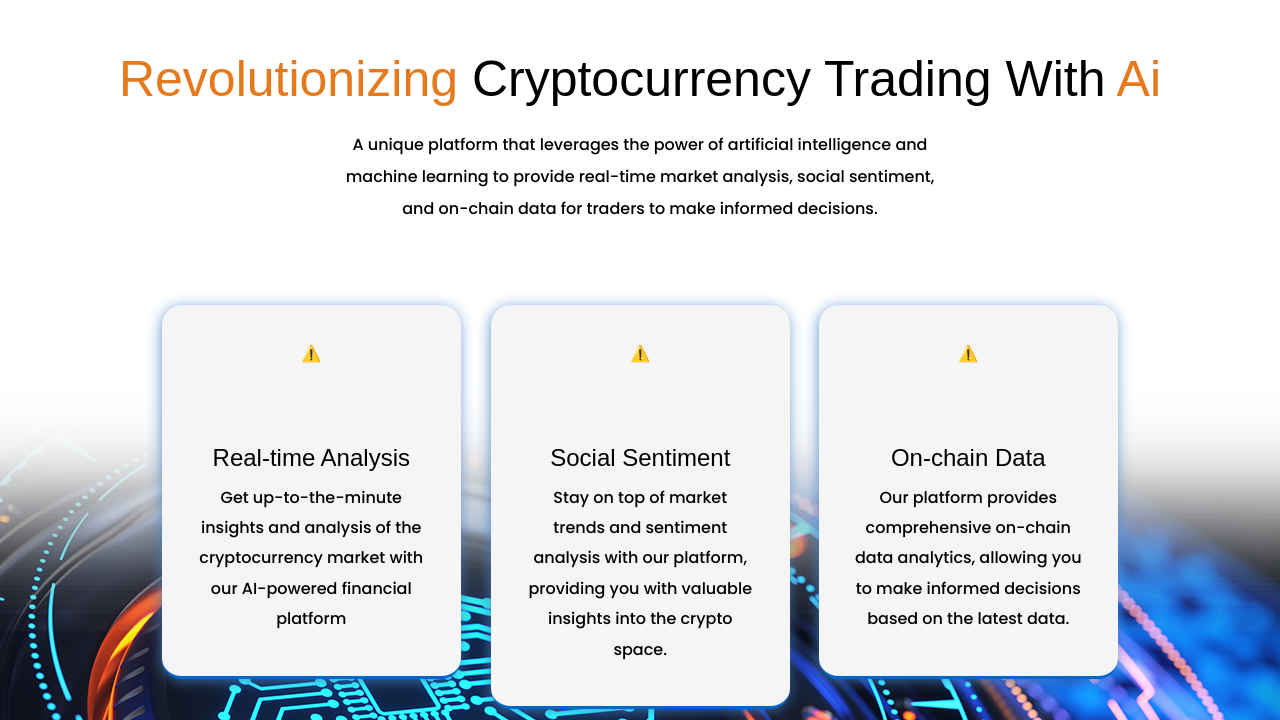
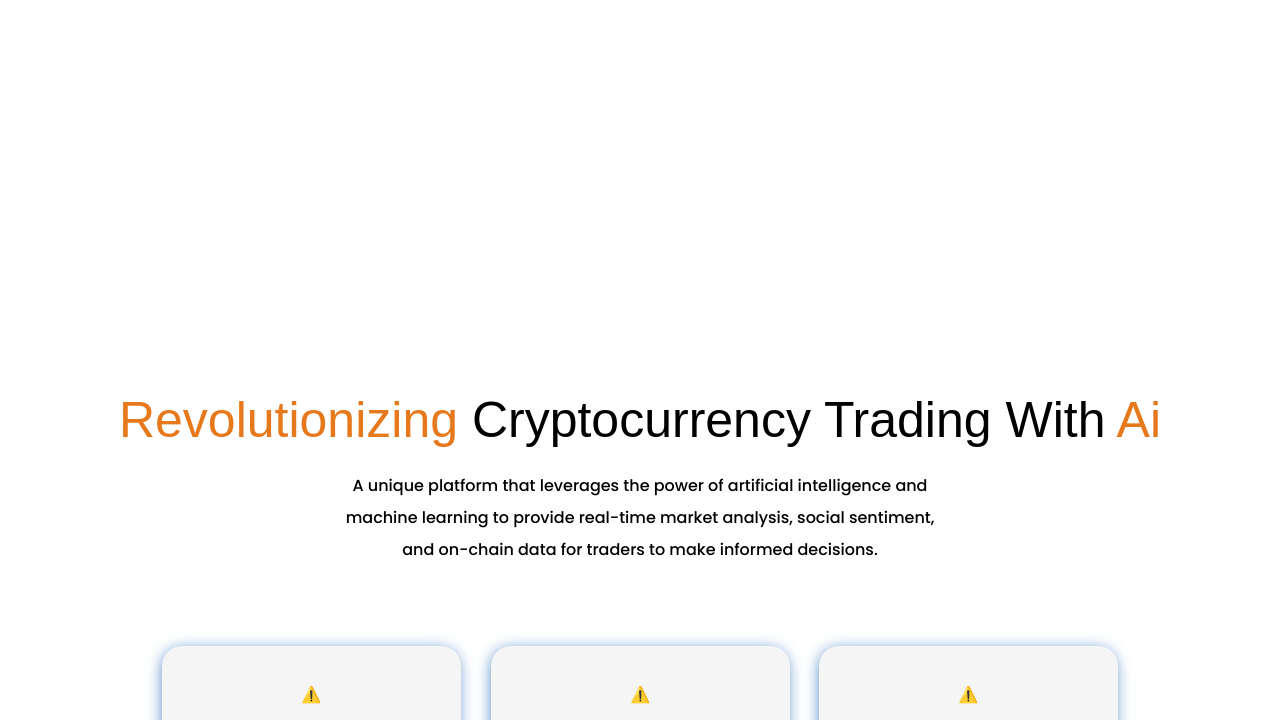
Before and after one commit to cruxcryptos/website, a React (Create React App) app: page / in a window 1280 px wide. Shown: the part 4203-4923 px from the top of the page. Built offline with nearby package versions, Linux system fonts and the light colour scheme; no server answers; a web font is replaced by a local one.

Commit message:
Newvideo

```diff
--- a/src/template/HomeDemo2/SecDemoVideo/SecVideoArea/index.jsx
+++ b/src/template/HomeDemo2/SecDemoVideo/SecVideoArea/index.jsx
@@ -22,6 +22,7 @@ const SecVideoArea = ({ img }) => {
       style={{zIndex:'20'}}
     >
       <Embedvideo url={'https://www.youtube.com/watch?v=yKlM2DZaG1I'} />
+      <Embedvideo url={'https://www.youtube.com/watch?v=ykZ-u7zXzUo'} />
     </div>
   )
 }
```
